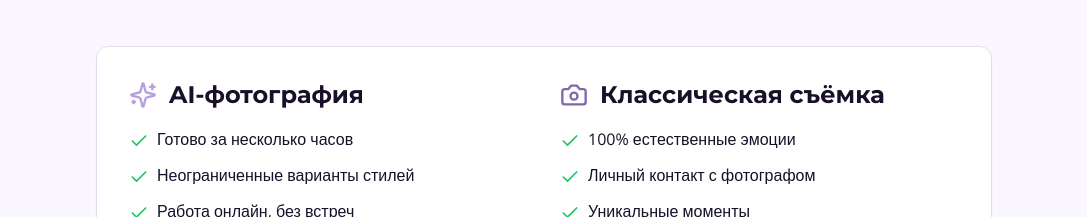
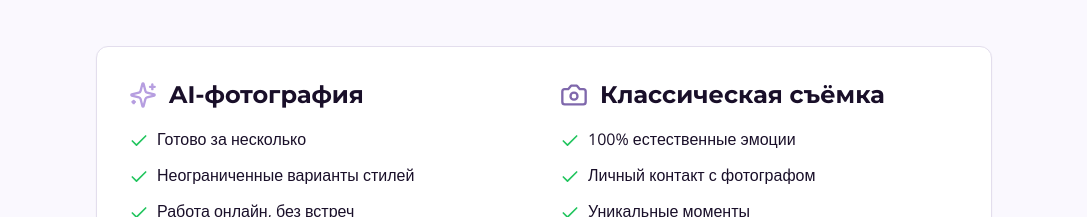
Before and after one commit to pr-poehali-dev/neiro-photo-site, a React (Vite) app: page / in a window 1280 px wide. Shown: the part 1984-2201 px from the top of the page, without its empty margins (96-1183 px from the left). Built offline with nearby package versions, Linux system fonts and the light colour scheme.

Commit message:
Обновление Index.tsx

```diff
--- a/src/pages/Index.tsx
+++ b/src/pages/Index.tsx
@@ -419,7 +419,7 @@ const Index = () => {
                         data-component-name="p"
                         data-component-content="%7B%22text%22%3A%22%D0%93%D0%BE%D1%82%D0%BE%D0%B2%D0%BE%20%D0%B7%D0%B0%20%D0%BD%D0%B5%D1%81%D0%BA%D0%BE%D0%BB%D1%8C%D0%BA%D0%BE%20%D1%87%D0%B0%D1%81%D0%BE%D0%B2%22%7D"
                       >
-                        Готово за несколько часов
+                        Готово за несколько
                       </p>
                     </div>
                     <div
```
